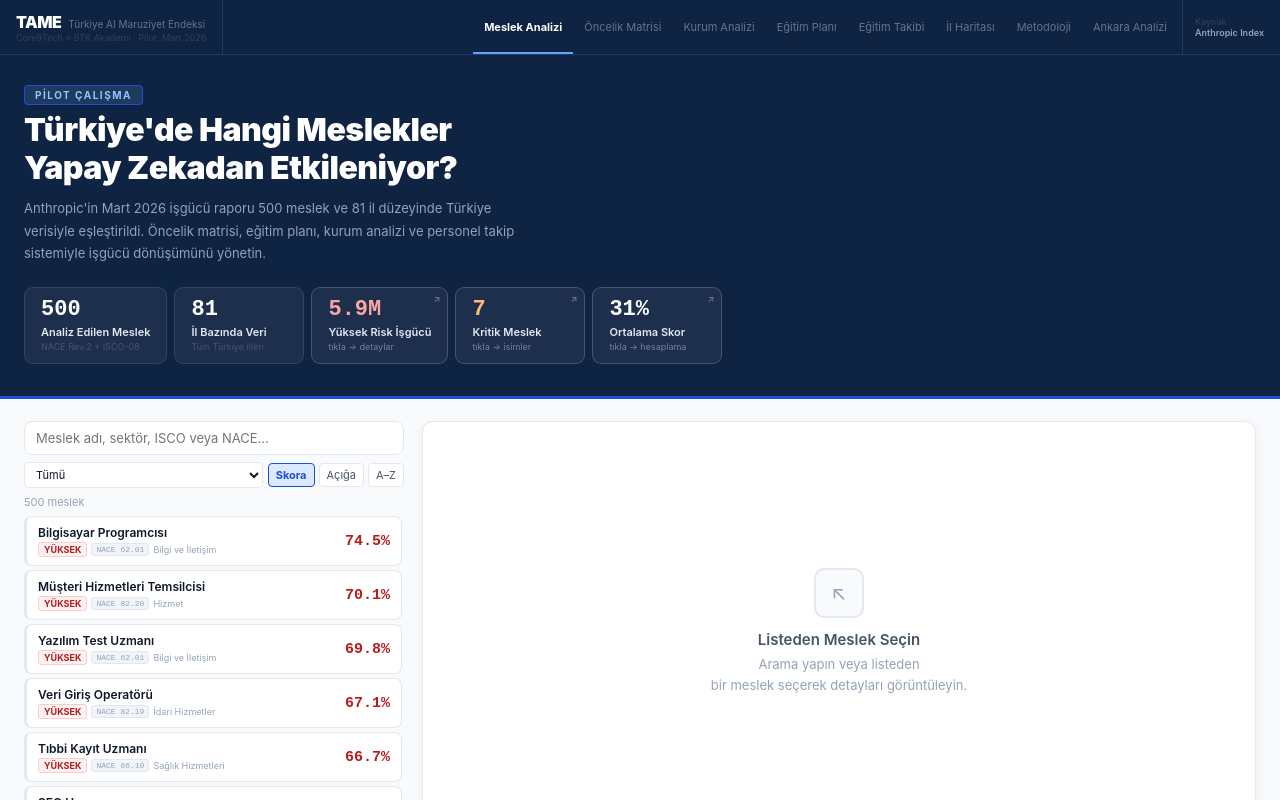
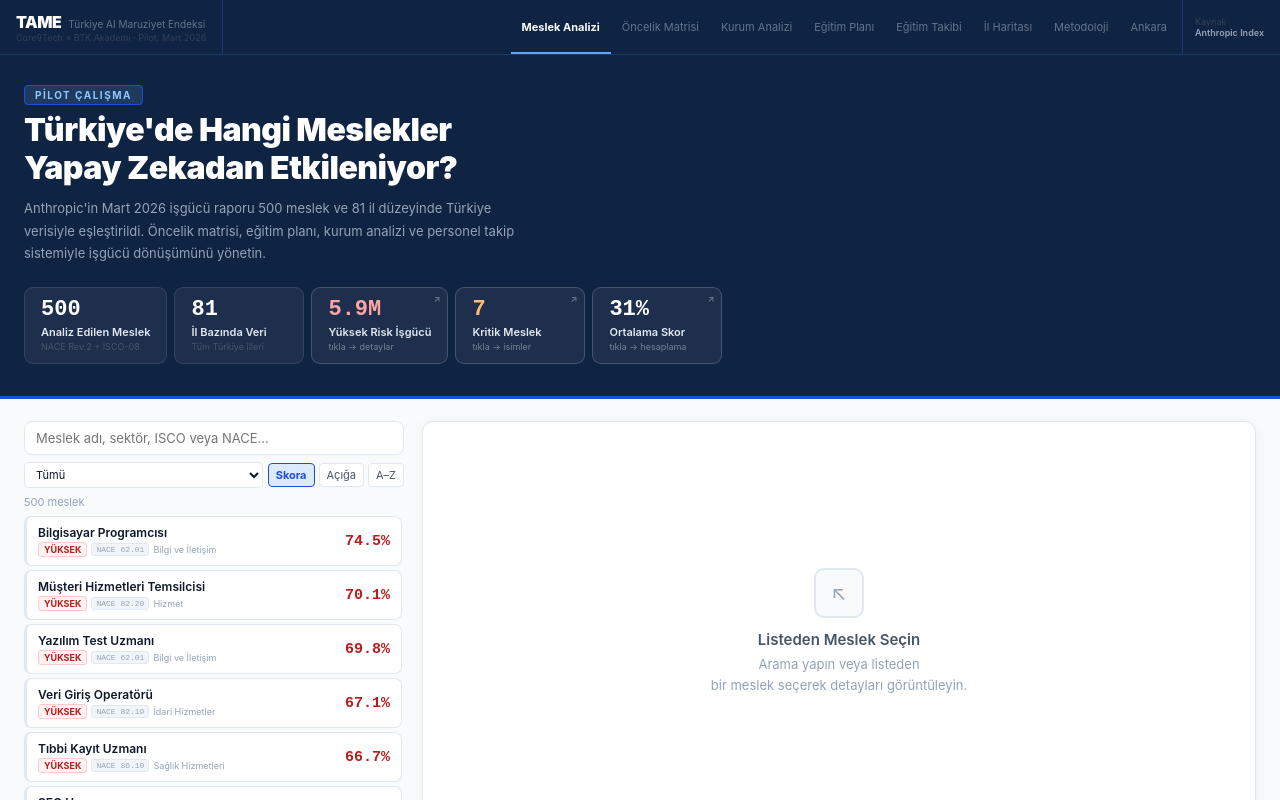
Before and after one commit to imehmetaliince-cmyk/btk-demo, a React (Vite) app: page / in a window 1280 px wide. Shown: the top 800 px of the page. Built offline with nearby package versions, Linux system fonts and the light colour scheme.

Commit message:
Update Ankara section labels and navigation tabs

```diff
--- a/src/App.jsx
+++ b/src/App.jsx
@@ -1710,7 +1710,7 @@ function DetailPanel({prof,onModalOpen}) {
   );
 }
 
-// ─── ANKARA ANALİZİ ──────────────────────────────────────────────────────────
+// ─── ANKARA ──────────────────────────────────────────────────────────
 function AnkaraSection() {
   const [activeTab, setActiveTab] = useState("genel");
 
@@ -1753,7 +1753,7 @@ function AnkaraSection() {
           <div style={{display:"grid",gridTemplateColumns:"repeat(4,1fr)",gap:10,marginBottom:20}}>
             {[
               {val:"5.7M",  label:"Nüfus (2021)",         sub:"Türkiye 2. büyük ili",    c:"#0F2342",bg:"#EFF6FF",br:"#BFDBFE"},
-              {val:"%18.7", label:"Türkiye Nüfusundan Pay",sub:"İst. %19, Ankara %18.7", c:"#1D4ED8",bg:"#EFF6FF",br:"#BFDBFE"},
+              {val:"%18.7", label:"Türkiye Nüfusundan Pay",sub:"İst. %19,  %18.7", c:"#1D4ED8",bg:"#EFF6FF",br:"#BFDBFE"},
               {val:"21",    label:"Üniversite",            sub:"319.407 öğrenci",         c:"#7C3AED",bg:"#FAF5FF",br:"#E9D5FF"},
               {val:"10",    label:"Teknoloji Bölgesi",     sub:"8'i faaliyette",          c:"#15803D",bg:"#F0FDF4",br:"#BBF7D0"},
             ].map(s=>(
@@ -2184,7 +2184,7 @@ export default function App() {
   const sectors=useMemo(()=>["Tümü",...new Set(PROFESSIONS.map(p=>p.sector))].sort((a,b)=>a==="Tümü"?-1:a.localeCompare(b,"tr")),[]);
   const filtered=useMemo(()=>{let list=PROFESSIONS;if(sectorFilter!=="Tümü")list=list.filter(p=>p.sector===sectorFilter);if(search.trim()){const q=search.toLowerCase();list=list.filter(p=>p.title.toLowerCase().includes(q)||p.sector.toLowerCase().includes(q)||p.isco.includes(q)||(p.nace&&p.nace.includes(q)));}return[...list].sort((a,b)=>sortBy==="score"?b.score-a.score:sortBy==="gap"?(b.gap??b.theoretical-b.score)-(a.gap??a.theoretical-a.score):a.title.localeCompare(b.title,"tr"));},[search,sortBy,sectorFilter]);
   const stats=useMemo(()=>({atRisk:PROFESSIONS.filter(p=>p.score>=50).reduce((s,p)=>s+p.workers,0),highRisk:PROFESSIONS.filter(p=>p.score>=65).length,avg:NAT_AVG}),[]);
-  const NAV_TABS=[{id:"analysis",label:"Meslek Analizi"},{id:"matrix",label:"Öncelik Matrisi"},{id:"profile",label:"Kurum Analizi"},{id:"training",label:"Eğitim Planı"},{id:"tracker",label:"Eğitim Takibi"},{id:"map",label:"İl Haritası"},{id:"method",label:"Metodoloji"},{id:"ankara",label:"Ankara Analizi"}];
+  const NAV_TABS=[{id:"analysis",label:"Meslek Analizi"},{id:"matrix",label:"Öncelik Matrisi"},{id:"profile",label:"Kurum Analizi"},{id:"training",label:"Eğitim Planı"},{id:"tracker",label:"Eğitim Takibi"},{id:"map",label:"İl Haritası"},{id:"method",label:"Metodoloji"},{id:"ankara",label:"Ankara"}];
   const heroStats=[{val:String(PROFESSIONS.length),label:"Analiz Edilen Meslek",sub:"NACE Rev.2 + ISCO-08",accent:"white",clickable:false},{val:"81",label:"İl Bazında Veri",sub:"Tüm Türkiye illeri",accent:"white",clickable:false},{val:fmtW(stats.atRisk),label:"Yüksek Risk İşgücü",hint:"tıkla → detaylar",accent:"#fca5a5",clickable:true,onClick:()=>setHeroModal("workforce")},{val:String(stats.highRisk),label:"Kritik Meslek",hint:"tıkla → isimler",accent:"#fdba74",clickable:true,onClick:()=>setHeroModal("critical")},{val:`${stats.avg}%`,label:"Ortalama Skor",hint:"tıkla → hesaplama",accent:"white",clickable:true,onClick:()=>setHeroModal("avg")}];
 
   return(
```
